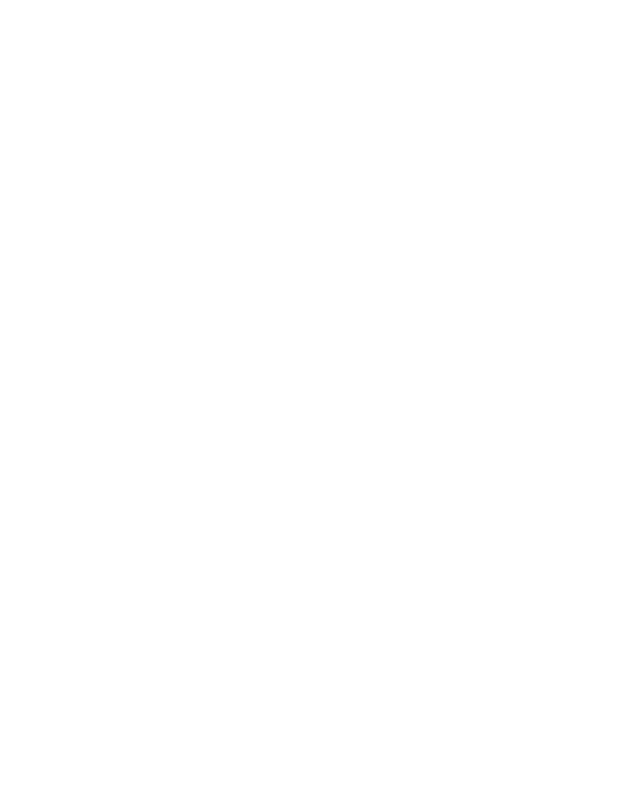
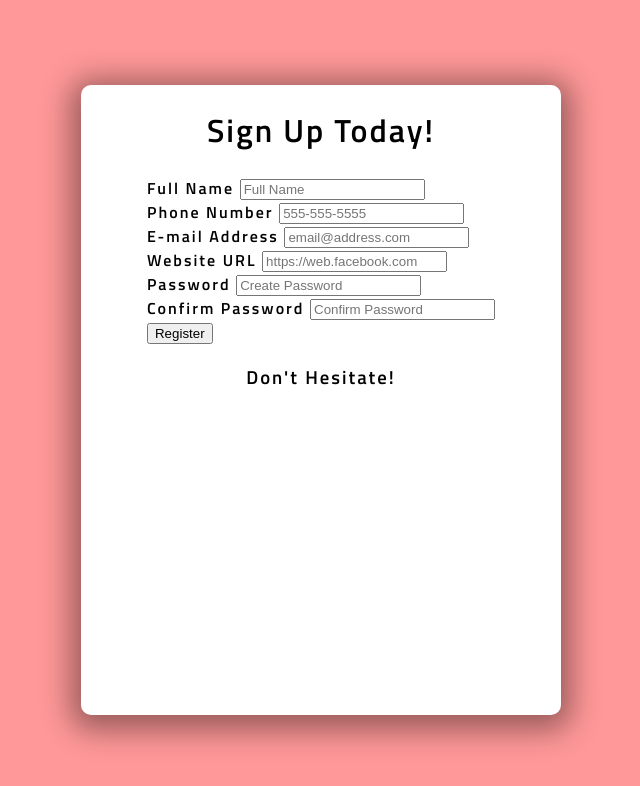
Before and after one commit to rifkyzena/form-validator, a plain HTML site: page index.html in a window 1280 px wide. Shown: the whole page, without its empty margins (319-959 px from the left). Drawn offline with Linux system fonts and the light colour scheme.

Commit message:
form styling

```diff
--- a/index.html
+++ b/index.html
@@ -5,10 +5,50 @@
     <meta name="viewport" content="width=device-width, initial-scale=1.0">
     <title>Priori's Form Validator</title>
     <link rel="icon" type="image/png" href="form.png">
-    <link rel="stylesheet" href="https://cdnjs.cloudflare.com/ajax/libs/font-awesome/6.2.0/css/all.min.css"/>
     <link rel="stylesheet" href="style.css">
 </head>
 <body>
+    <div class="container">
+        <h1>Sign Up Today!</h1>
+        <!-- Form -->
+        <form id="form">
+            <!-- Full Name -->
+            <div class="form-group">
+                <label for="name">Full Name</label>
+                <input type="text" id="name" placeholder="Full Name">
+            </div>
+            <!-- Phone Number -->
+            <div class="form-group">
+                <label for="phone">Phone Number</label>
+                <input type="tel" id="phone" placeholder="555-555-5555">
+            </div>
+            <!-- Email Address -->
+            <div class="form-group">
+                <label for="email">E-mail Address</label>
+                <input type="email" id="email" placeholder="email@address.com">
+            </div>
+            <!-- Website URL -->
+            <div class="form-group">
+                <label for="website">Website URL</label>
+                <input type="url" id="website" placeholder="https://web.facebook.com">
+            </div>
+            <!-- Password -->
+            <div class="form-group">
+                <label for="password1">Password</label>
+                <input type="password" id="password1" placeholder="Create Password">
+            </div>
+            <!-- Confirm Password -->
+            <div class="form-group">
+                <label for="password2">Confirm Password</label>
+                <input type="password" id="password2" placeholder="Confirm Password">
+            </div>
+            <button type="submit">Register</button>
+        </form>
+        <!-- ERROR/SUCCESS MESSAGE -->
+        <div class="message-container">
+            <h3 id="message">Don't Hesitate!</h3>
+        </div>
+    </div>
     <!-- Script -->
     <script src="script.js"></script>
 </body>
--- a/style.css
+++ b/style.css
@@ -1,3 +1,4 @@
+@import url('https://fonts.googleapis.com/css2?family=Titillium+Web:wght@600&display=swap');
 
 html {
   box-sizing: border-box;
@@ -6,4 +7,21 @@ html {
 body {
   margin: 0;
   min-height: 100vh;
+  font-family: 'Titillium Web', sans-serif;
+  letter-spacing: 2px;
+  display: flex;
+  align-items: center;
+  justify-content: center;
+  background: #ff9898;
 }
+
+.container {
+  width: 480px;
+  height: 630px;
+  background: white;
+  display: flex;
+  flex-direction: column;
+  align-items: center;
+  border-radius: 10px;
+  box-shadow: 0 5px 30px 10px rgba(0, 0 , 0, 0.4);
+}
```
